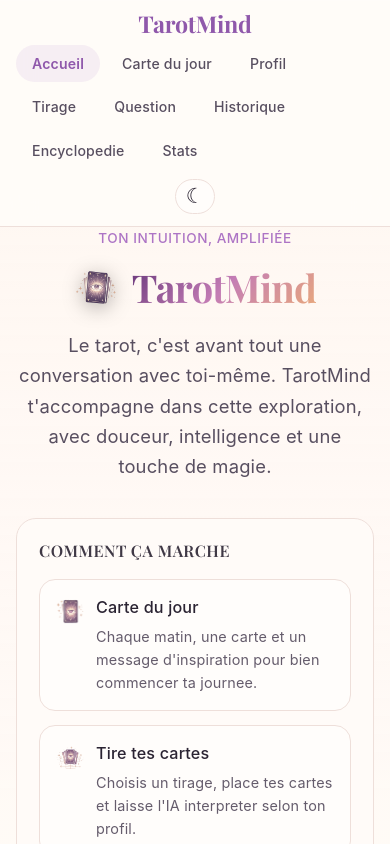
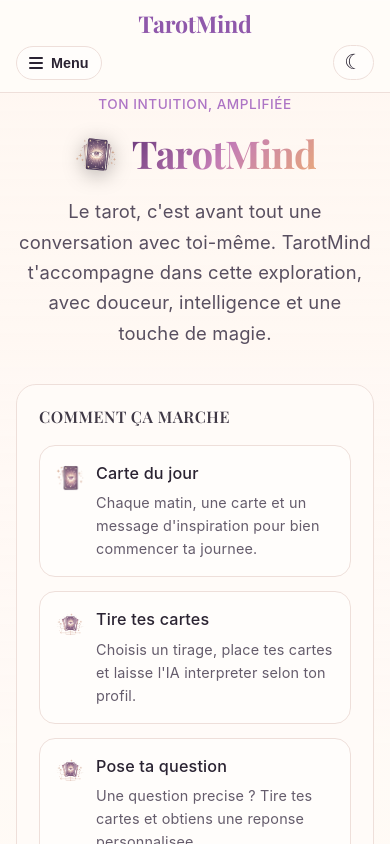
Before and after one commit to OliviaG-dev/TarotMind, a React (Vite) app in the folder client/: page / in a window 390 px wide. Shown: the top 844 px of the page. Built offline with nearby package versions, Linux system fonts and the light colour scheme.

Commit message:
:iphone: feat:nav responsive

```diff
--- a/client/src/components/AppLayout/appLayout.css
+++ b/client/src/components/AppLayout/appLayout.css
@@ -66,11 +66,26 @@
   padding: clamp(16px, 2vw, 28px) clamp(18px, 3vw, 40px) 56px;
 }
 
-@media (max-width: 640px) {
+@media (max-width: 900px) {
   .shell__header {
+    display: grid;
+    grid-template-columns: 1fr auto;
+    align-items: center;
+    gap: 10px 12px;
     padding: 12px 16px;
   }
 
+  .shell__brand {
+    grid-column: 1 / -1;
+    justify-self: center;
+  }
+
+  .shell__theme-toggle {
+    justify-self: end;
+  }
+}
+
+@media (max-width: 640px) {
   .shell__body {
     padding: 0 16px 40px;
   }
--- a/client/src/components/Nav/Nav.css
+++ b/client/src/components/Nav/Nav.css
@@ -1,7 +1,52 @@
 .nav {
+  position: relative;
+}
+
+.nav__links {
   display: flex;
   flex-wrap: wrap;
   gap: 6px;
+}
+
+.nav__toggle {
+  display: none;
+  align-items: center;
+  gap: 8px;
+  font-size: 0.9rem;
+  font-weight: 600;
+  padding: 8px 12px;
+  border-radius: 999px;
+  border: 1px solid var(--border);
+  background: var(--bg-elev);
+  color: var(--text-h);
+  cursor: pointer;
+}
+
+.nav__toggle-icon,
+.nav__toggle-icon::before,
+.nav__toggle-icon::after {
+  display: block;
+  width: 14px;
+  height: 2px;
+  border-radius: 2px;
+  background: currentcolor;
+  content: '';
+}
+
+.nav__toggle-icon {
+  position: relative;
+}
+
+.nav__toggle-icon::before {
+  position: absolute;
+  top: -5px;
+  left: 0;
+}
+
+.nav__toggle-icon::after {
+  position: absolute;
+  top: 5px;
+  left: 0;
 }
 
 .nav__link {
@@ -28,3 +73,38 @@
   background: var(--accent-bg);
   font-weight: 600;
 }
+
+@media (max-width: 900px) {
+  .nav__toggle {
+    display: inline-flex;
+  }
+
+  .nav__links {
+    position: absolute;
+    top: calc(100% + 10px);
+    left: 0;
+    right: auto;
+    width: min(280px, calc(100vw - 32px));
+    z-index: 25;
+    display: none;
+    flex-direction: column;
+    gap: 6px;
+    padding: 10px;
+    border: 1px solid var(--border);
+    border-radius: 14px;
+    background: var(--bg-elev);
+    box-shadow: 0 12px 30px rgba(0, 0, 0, 0.08);
+  }
+
+  .nav__links--open {
+    display: flex;
+  }
+
+  .nav__link {
+    width: 100%;
+    box-sizing: border-box;
+    text-align: left;
+    padding: 10px 14px;
+    border-radius: 10px;
+  }
+}
--- a/client/src/components/Nav/Nav.tsx
+++ b/client/src/components/Nav/Nav.tsx
@@ -1,9 +1,34 @@
-import { NavLink } from 'react-router-dom'
+import { useEffect, useState } from 'react'
+import { NavLink, useLocation } from 'react-router-dom'
 import './Nav.css'
 
 export default function Nav() {
+  const [isOpen, setIsOpen] = useState(false)
+  const location = useLocation()
+
+  useEffect(() => {
+    setIsOpen(false)
+  }, [location.pathname])
+
+  const toggleMenu = () => {
+    setIsOpen((prev) => !prev)
+  }
+
   return (
     <nav className="nav" aria-label="Navigation principale">
+      <button
+        type="button"
+        className="nav__toggle"
+        onClick={toggleMenu}
+        aria-expanded={isOpen}
+        aria-controls="main-nav-links"
+        aria-label={isOpen ? 'Fermer le menu' : 'Ouvrir le menu'}
+      >
+        <span className="nav__toggle-icon" aria-hidden="true" />
+        Menu
+      </button>
+
+      <div id="main-nav-links" className={`nav__links${isOpen ? ' nav__links--open' : ''}`}>
         <NavLink to="/" className="nav__link" end>
           Accueil
         </NavLink>
@@ -28,6 +53,7 @@ export default function Nav() {
         <NavLink to="/statistiques" className="nav__link">
           Stats
         </NavLink>
+      </div>
     </nav>
   )
 }
```
Lines whose indentation alone changed are shown as unchanged.
